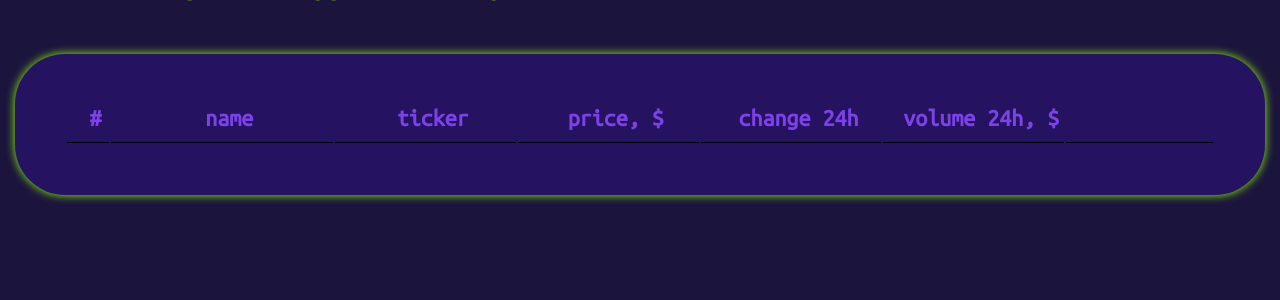
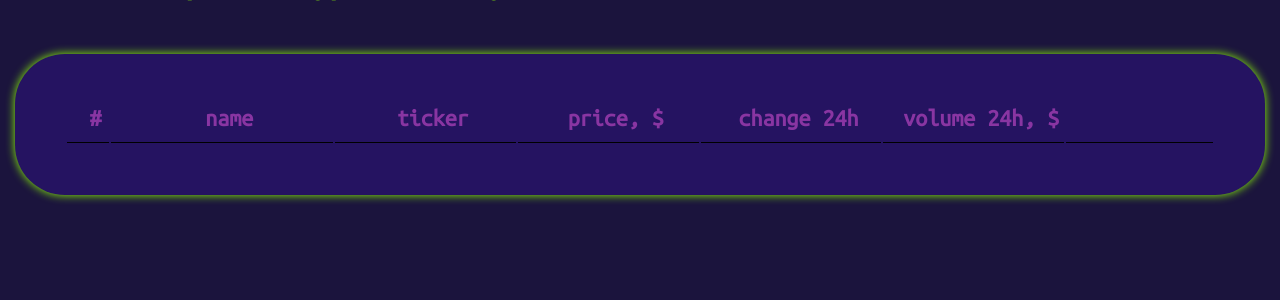
Before and after one commit to LaryStef/CryptoDeal, a Flask app: page /crypto/list in a window 1280 px wide; the page is wider, and only the part inside the window is pictured. Shown: the part 174-474 px from the top of that part. Run offline with Flask 3, Linux system fonts and the light colour scheme; lists and menus that the app fills with data are empty; parts of the project's set-up code (start-up, migrations or seed data) failed here and were passed over.

Commit message:
chore: minor changes

```diff
--- a/app/static/css/cryptoList.css
+++ b/app/static/css/cryptoList.css
@@ -90,7 +90,7 @@
     padding-left: 15px;
     padding-bottom: 12px;
     font-size: 1.5rem;
-    color: var(--text-color);
+    color: var(--text-hover-color);
     border-bottom: 1px solid black;
 }
 
--- a/app/templates/cryptoList.html
+++ b/app/templates/cryptoList.html
@@ -9,7 +9,7 @@
     <h1 class="header">Explore cryptocurrency</h1>
     <div class="table-wrap">
         <table class="table" id="crypto-list">
-            <tr class="head-row">
+            <tr>
                 <th class="hc col1">#</th>
                 <th class="hc col2">name</th>
                 <th class="hc col3">ticker</th>
```
